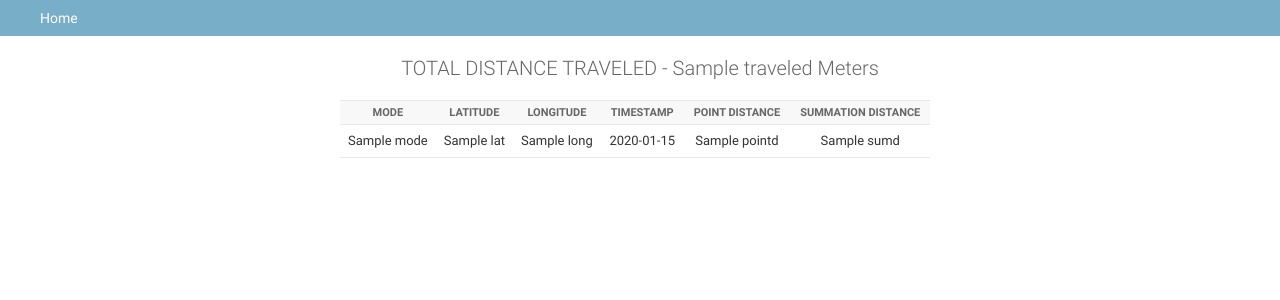
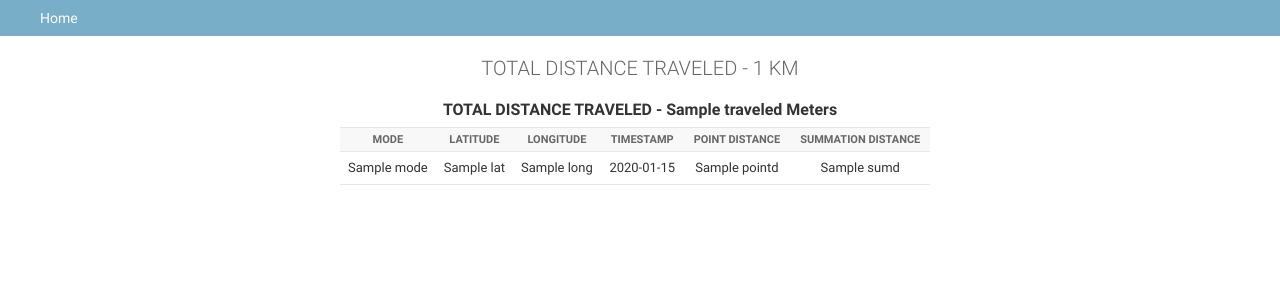
Before and after one commit to infinity-labs-dev/siteapp, a Django app: template resource_tracking/templates/table_tracking.html in a window 1280 px wide. Shown: the part 48-348 px from the top of the page. Run offline with Django 3.2, Linux system fonts and the light colour scheme; the template is opened without the code that fills it: most values are stand-ins (such as "Sample title", 1, 10 or a date in 2020).

Commit message:
km and meters bot on dev hitakshi on local

```diff
--- a/resource_tracking/templates/table_tracking.html
+++ b/resource_tracking/templates/table_tracking.html
@@ -3,8 +3,8 @@
 {% endblock %} {% block title %}Tracking Summary{% endblock %}
 {% block content %}
 
-    {% comment %} <h1 style="text-align: center">TOTAL DISTANCE TRAVELED - {{total_distance_traveled}} KM</h1> {% endcomment %}
-    <h1 style="text-align: center">TOTAL DISTANCE TRAVELED - {{traveled}} Meters</h1>
+    <h1 style="text-align: center">TOTAL DISTANCE TRAVELED - {{total_distance_traveled}} KM</h1>
+    <h2 style="text-align: center">TOTAL DISTANCE TRAVELED - {{traveled}} Meters</h2>
 
     <div class="container">
         <div class="row">
```
